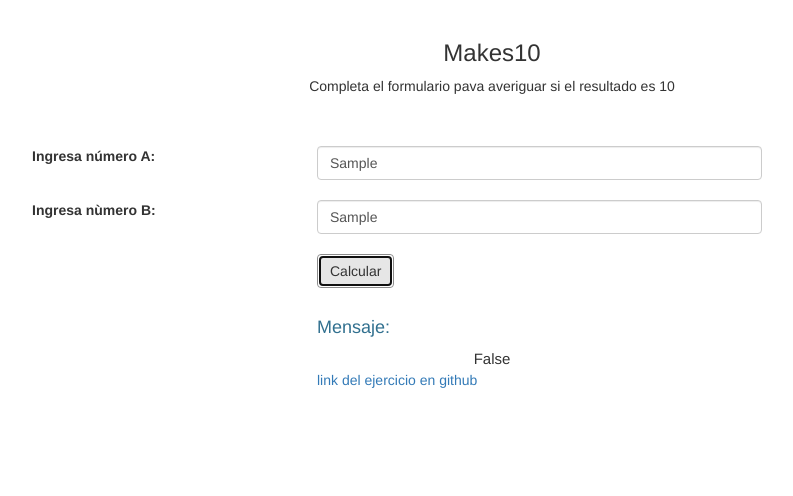
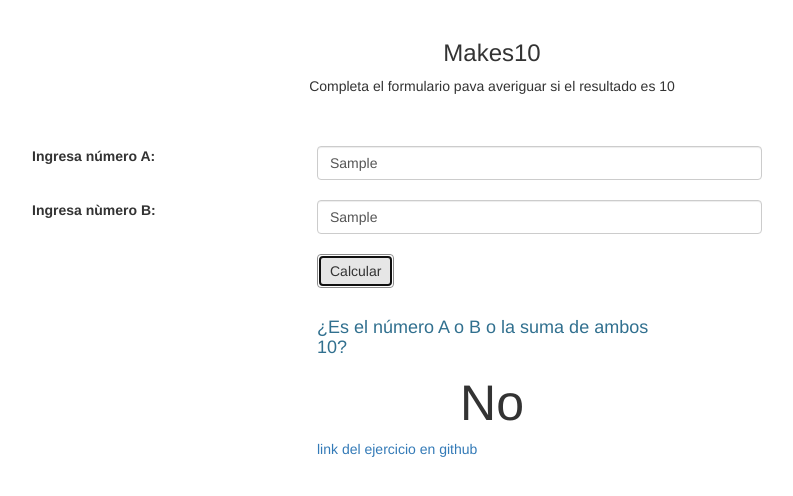
Before and after one commit to katsihuin/makes10, a plain HTML site: page index.html in a window 1280 px wide. Both pictures are taken after typing "Sample", "Sample" into the empty fields and a click on the button "Calcular". Shown: the whole page, without its empty margins (148-941 px from the left). Drawn offline with Linux system fonts and the light colour scheme.

Commit message:
arreglando pseudocodigo

```diff
--- a/index.html
+++ b/index.html
@@ -42,8 +42,8 @@
 
 		<!--Aqui empieza Mensaje -->
 						<div class="col-md-offset-4 col-md-4">
-							<h4 class="text-info">Mensaje:</h4>
-							<div id="salida" style="font-size:15px;" class="text-center">-</div>
+							<h4 class="text-info">¿Es el número A o B o la suma de ambos 10?</h4>
+							<div id="salida" style="font-size:50px;" class="text-center">-</div>
 						</div>
 
 		<!--Link del ejercicio en github -->
--- a/main.js
+++ b/main.js
@@ -10,10 +10,10 @@ function calcular()
         document.getElementById("salida").innerHTML = "<div class='alert'>Ingrese valores</div>";
     } else if (a == 10 || b == 10 || a+b == 10)
     {
-        salida.innerHTML = "True";
+        salida.innerHTML = "Si";
     }
     else
     {
-        salida.innerHTML = "False";
+        salida.innerHTML = "No";
     }
 }
```
Also changed, not shown: 1 other file.
